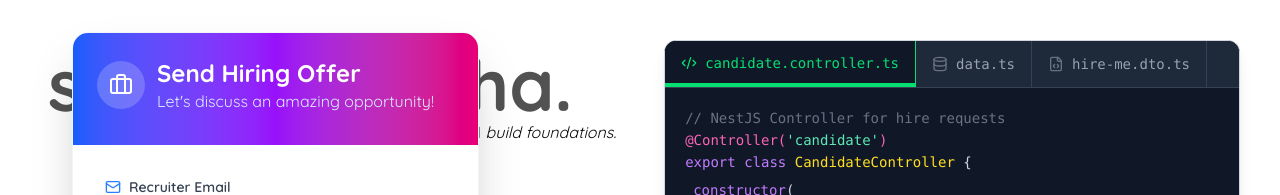
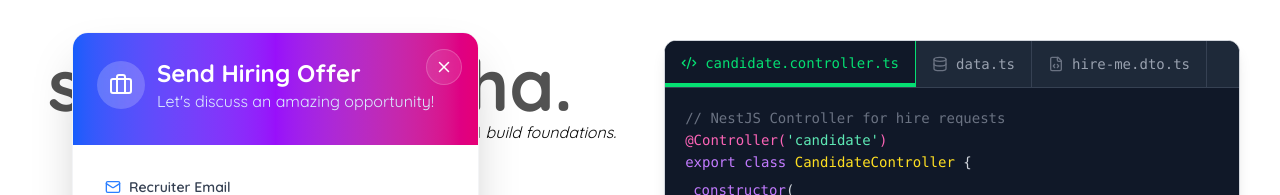
Before and after one commit to masabinhok/portfolio, a Next.js app: page / in a window 1280 px wide. Both pictures are taken after a click on the button "Hire Me". Shown: the top 195 px of the page. Built offline with nearby package versions, Linux system fonts and the light colour scheme.

Commit message:
fix: update ExceptionalButton disabled state logic and enhance MessageBox close button functionality

```diff
--- a/components/Hero.tsx
+++ b/components/Hero.tsx
@@ -28,7 +28,7 @@ const Hero = () => {
           }
           <div className='mt-5 w-full'>
             <ExceptionalButton
-              disabled={showMessageBox}
+              disabled={showMessageBox || hired}
               onClick={() => setShowMessageBox(!showMessageBox)}
               variant={hired ? "success" : "primary"}
               size="lg"
--- a/components/MessageBox.tsx
+++ b/components/MessageBox.tsx
@@ -1,5 +1,5 @@
 import React, { useState } from 'react';
-import { Mail, MessageSquare, Send, User, Briefcase, Check, } from 'lucide-react';
+import { Mail, MessageSquare, Send, User, Briefcase, Check, X } from 'lucide-react';
 import ExceptionalButton from './Button';
 
 interface FormData {
@@ -21,7 +21,6 @@ const MessageBox = ({ hired, setHired, setShowMessageBox }: MessageBoxProps) =>
     offerMessage: ''
   });
   const [isSubmitting, setIsSubmitting] = useState(false);
-  const [isSubmitted, setIsSubmitted] = useState(false);
   const [focusedField, setFocusedField] = useState<FocusedField>(null);
 
   const handleInputChange = (field: keyof FormData, value: string) => {
@@ -39,44 +38,40 @@ const MessageBox = ({ hired, setHired, setShowMessageBox }: MessageBoxProps) =>
     await new Promise(resolve => setTimeout(resolve, 2000));
 
     setIsSubmitting(false);
-    setIsSubmitted(true);
     setHired(true);
     setShowMessageBox(false)
 
     // Reset after 3 seconds
     setTimeout(() => {
-      setIsSubmitted(false);
       setFormData({ recruiterEmail: '', offerMessage: '' });
     }, 3000);
   };
 
   const isFormValid = formData.recruiterEmail.includes('@') && formData.offerMessage.trim().length > 10;
 
-  if (isSubmitted) {
-    return (
-      <div className="max-w-2xl mx-auto p-8">
-        <div className="bg-gradient-to-br from-green-50 to-emerald-50 border border-green-200 rounded-2xl p-8 text-center animate-fade-in">
-          <div className="w-16 h-16 bg-green-500 rounded-full flex items-center justify-center mx-auto mb-4 animate-bounce">
-            <Check size={32} className="text-white" />
-          </div>
-          <h3 className="text-2xl font-bold text-green-800 mb-2">Message Sent Successfully! 🎉</h3>
-          <p className="text-green-600">Your hiring offer has been delivered. I'll get back to you soon!</p>
-        </div>
-      </div>
-    );
-  }
-
   return (
     <div className="max-w-2xl mx-auto p-8 fixed top-0">
       <div className="bg-white rounded-2xl shadow-2xl border border-gray-100 overflow-hidden">
         {/* Header */}
-        <div className="bg-gradient-to-r from-blue-600 via-purple-600 to-pink-600 p-6 text-white">
+        <div className="relative bg-gradient-to-r from-blue-600 via-purple-600 to-pink-600 p-6 text-white">
+          {/* Enhanced Close Button */}
+          <button
+            onClick={() => setShowMessageBox(false)}
+            className="absolute top-4 right-4 group p-2 rounded-full bg-white/10 hover:bg-white/20 backdrop-blur-sm border border-white/20 hover:border-white/40 transition-all duration-300 hover:scale-110 focus:outline-none focus:ring-2 focus:ring-white/50 focus:ring-offset-2 focus:ring-offset-transparent"
+            aria-label="Close dialog"
+          >
+            <X
+              size={18}
+              className="text-white group-hover:text-white transition-colors duration-200 group-hover:rotate-90 transform transition-transform duration-300"
+            />
+          </button>
+
           <div className="flex items-center gap-3 mb-2">
             <div className="w-12 h-12 bg-white/20 rounded-full flex items-center justify-center backdrop-blur-sm">
               <Briefcase size={24} />
             </div>
             <div>
-              <h2 className="text-2xl font-bold">Send Hiring Offer</h2>
+              <h2 className="text-2xl font-bold">Send Hiring Offer </h2>
               <p className="text-blue-100">Let's discuss an amazing opportunity!</p>
             </div>
           </div>
@@ -137,7 +132,7 @@ const MessageBox = ({ hired, setHired, setShowMessageBox }: MessageBoxProps) =>
                 value={formData.offerMessage}
                 onChange={(e) => handleInputChange('offerMessage', e.target.value)}
                 onFocus={() => setFocusedField('message')}
-                onBlur={() => setFocusedField(null)}
+                onBlur={() => setFocusedField('message')}
                 placeholder="Hi! I'm impressed by your skills and would love to discuss an exciting opportunity at our company. We're looking for talented developers like you..."
                 rows={6}
                 maxLength={500}
@@ -163,7 +158,6 @@ const MessageBox = ({ hired, setHired, setShowMessageBox }: MessageBoxProps) =>
             </div>
           </div>
 
-
           {/* Submit Button */}
           <ExceptionalButton
             type='submit'
@@ -176,10 +170,8 @@ const MessageBox = ({ hired, setHired, setShowMessageBox }: MessageBoxProps) =>
                 <Send size={20} />
                 <span>Sending Your Offer...</span>
               </>
-
             ) : (
               <>
-
                 <Send size={20} />
                 <span>Send Hiring Offer</span>
               </>
```
